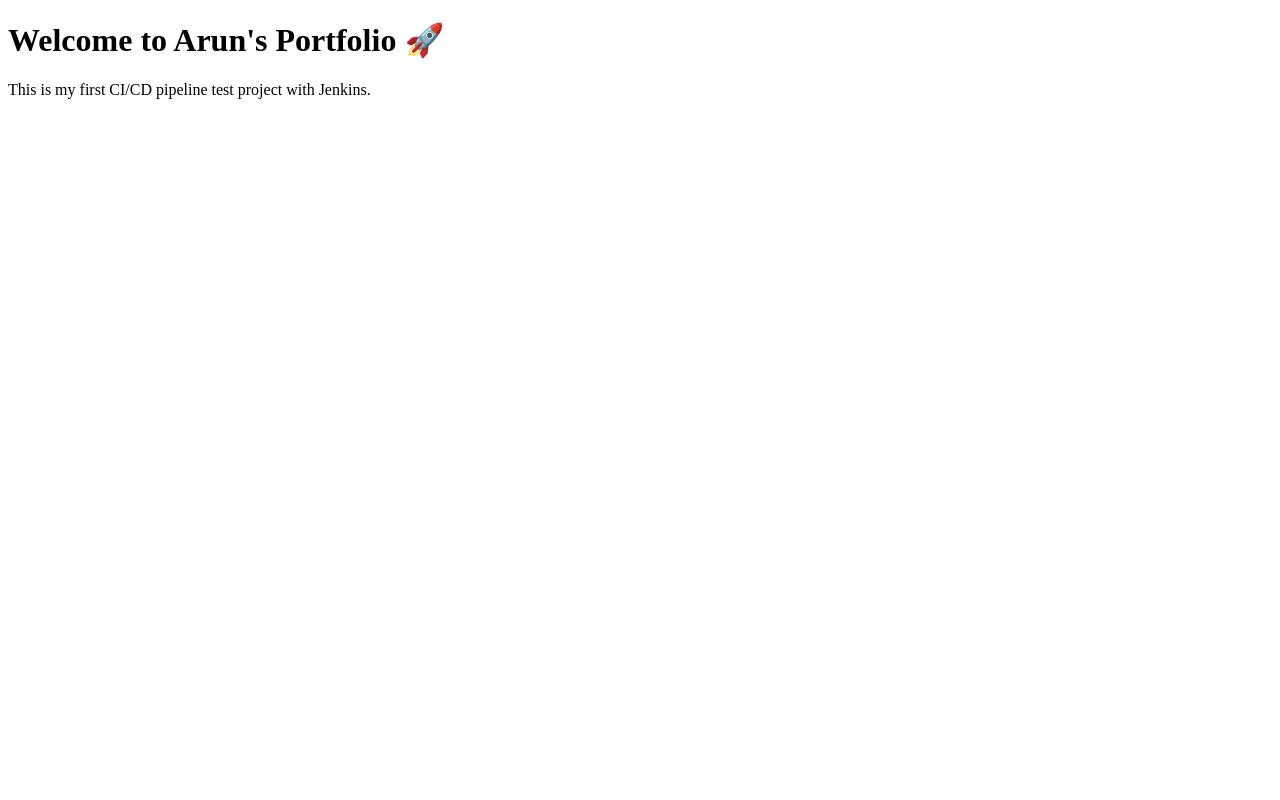
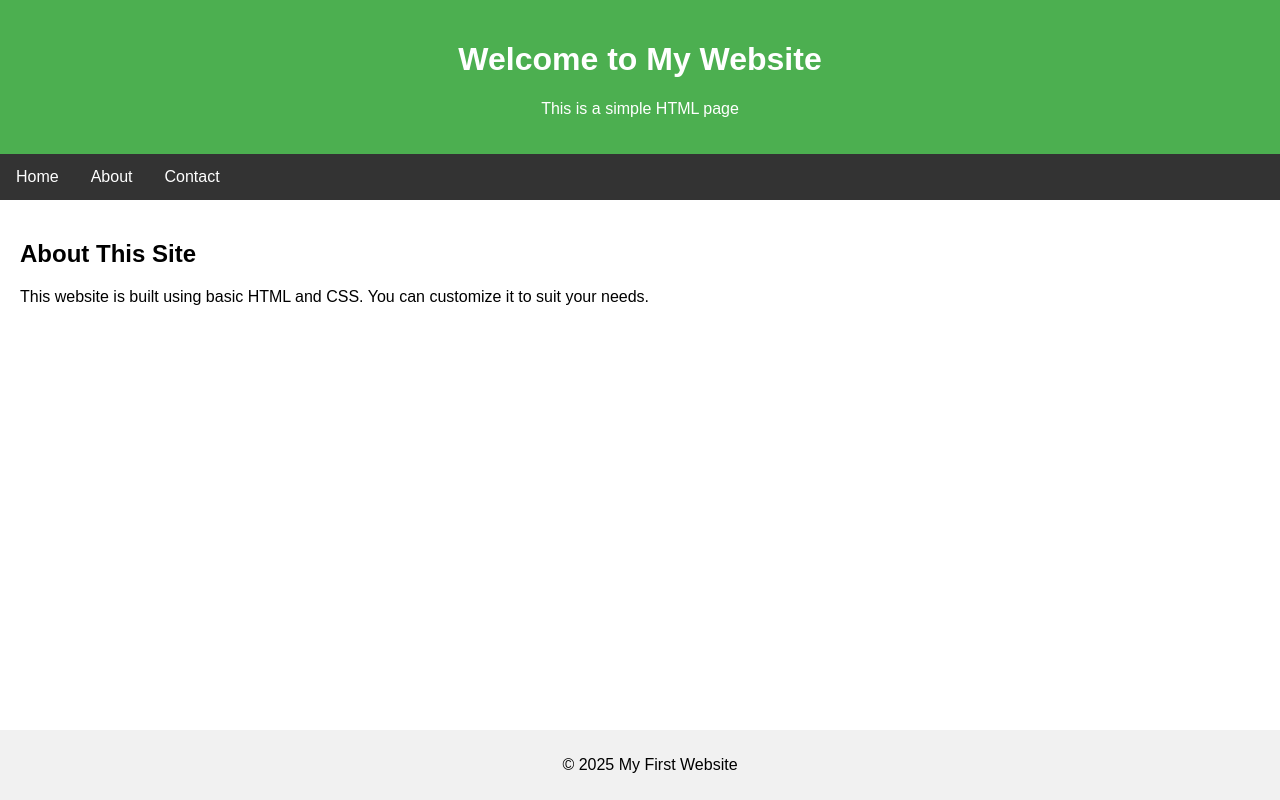
Before and after one commit to Arunkumar908090/portfolio-site, a plain HTML site: page index.html in a window 1280 px wide. Drawn offline with Linux system fonts and the light colour scheme.

Commit message:
Edited html

```diff
--- a/index.html
+++ b/index.html
@@ -2,12 +2,39 @@
 <html lang="en">
 <head>
   <meta charset="UTF-8">
-  <meta name="viewport" content="width=device-width, initial-scale=1.0">
-  <title>Arun's Portfolio</title>
-  <link rel="stylesheet" href="style.css">
+  <meta name="viewport" content="width=device-width, initial-scale=1">
+  <title>My First Website</title>
+  <style>
+    body { font-family: Arial, sans-serif; margin: 0; padding: 0; }
+    header { background-color: #4CAF50; color: white; padding: 20px; text-align: center; }
+    nav { background-color: #333; overflow: hidden; }
+    nav a { float: left; display: block; color: white; text-align: center; padding: 14px 16px; text-decoration: none; }
+    nav a:hover { background-color: #ddd; color: black; }
+    main { padding: 20px; }
+    footer { background-color: #f1f1f1; text-align: center; padding: 10px; position: fixed; bottom: 0; width: 100%; }
+  </style>
 </head>
 <body>
-  <h1>Welcome to Arun's Portfolio 🚀</h1>
-  <p>This is my first CI/CD pipeline test project with Jenkins.</p>
+
+  <header>
+    <h1>Welcome to My Website</h1>
+    <p>This is a simple HTML page</p>
+  </header>
+
+  <nav>
+    <a href="#">Home</a>
+    <a href="#">About</a>
+    <a href="#">Contact</a>
+  </nav>
+
+  <main>
+    <h2>About This Site</h2>
+    <p>This website is built using basic HTML and CSS. You can customize it to suit your needs.</p>
+  </main>
+
+  <footer>
+    <p>&copy; 2025 My First Website</p>
+  </footer>
+
 </body>
 </html>
--- a/styles.css
+++ /dev/null
@@ -1,8 +0,0 @@
-body {
-  font-family: Arial, sans-serif;
-  text-align: center;
-  background-color: #f4f4f9;
-  color: #333;
-  margin: 0;
-  padding: 50px;
-}
```
